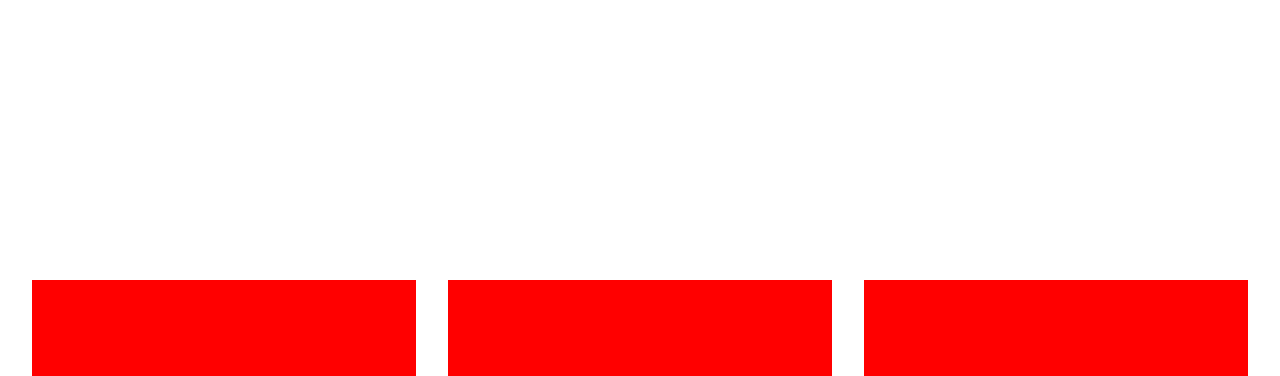
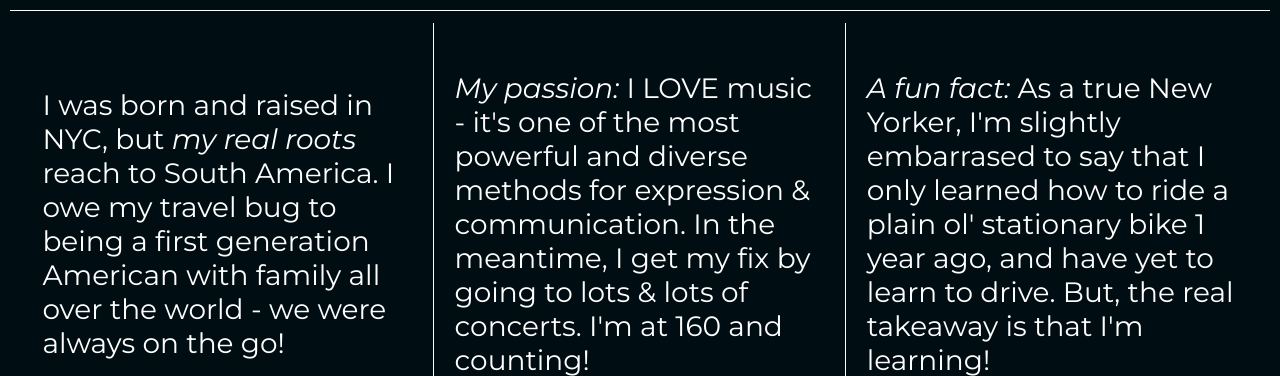
Before and after one commit to NimishUI/Responsive-Experiments, a plain HTML site: page flex-grid0/index.html in a window 1280 px wide. Shown: the top 376 px of the page. Drawn offline with Linux system fonts and the light colour scheme.

Commit message:
Challenge complete

```diff
--- a/flex-grid0/css/main.css
+++ b/flex-grid0/css/main.css
@@ -6,21 +6,37 @@ html {
 body {
   margin: 0;
   height: 100%;
+  background-color: #000e13;
 }
 
 .wrapper {
-  height: inherit;
+  height: auto;
   display: flex;
-  align-items: center;
   justify-content: space-evenly;
+  margin-top: 10px;
+  border-top: 1px #fefefe solid;
+  padding: 12px;
+  border-bottom: 1px #fefefe solid;
+  margin: 10px;
 }
 
 div {
-  background-color: red;
   width: 30%;
-  height: 30%;
   display: flex;
   justify-content: center;
   align-items: center;
-  font-size: 32px;
+  font-size: 28px;
+  padding: 20px;
+  color: #fefefe;
+  font-family: 'Montserrat', sans-serif;
 }
+
+.div-1, .div-2
+{
+  border-right: 1px solid #fefefe;
+}
+
+span
+{
+  font-style: italic;
+}
--- a/flex-grid0/index.html
+++ b/flex-grid0/index.html
@@ -1,5 +1,5 @@
 <!doctype html>
-<html class="no-js" lang="">
+<html>
     <head>
         <meta charset="utf-8">
         <meta http-equiv="x-ua-compatible" content="ie=edge">
@@ -7,17 +7,18 @@
         <meta name="viewport" content="width=device-width, initial-scale=1">
         <link rel="stylesheet" href="css/normalize.css">
         <link rel="stylesheet" href="css/main.css">
+        <link href="https://fonts.googleapis.com/css2?family=Montserrat:ital@0;1&display=swap" rel="stylesheet">
     </head>
     <body>
         <section class="wrapper">
             <div class="div-1">
-                Div 1
+                <p>I was born and raised in NYC, but <span>my real roots</span> reach to South America. I owe my travel bug to being a first generation American with family all over the world - we were always on the go!</p>
             </div>
             <div class="div-2">
-                Div 2
+                <p><span>My passion:</span> I LOVE music - it's one of the most powerful and diverse methods for expression & communication. In the meantime, I get my fix by going to lots & lots of concerts. I'm at 160 and counting!</p>
             </div>
             <div class="div-3">
-                Div 3
+                <p><span>A fun fact:</span> As a true New Yorker, I'm slightly embarrased to say that I only learned how to ride a plain ol' stationary bike 1 year ago, and have yet to learn to drive. But, the real takeaway is that I'm learning!</p>
             </div>
         </section>
     </body>
```
